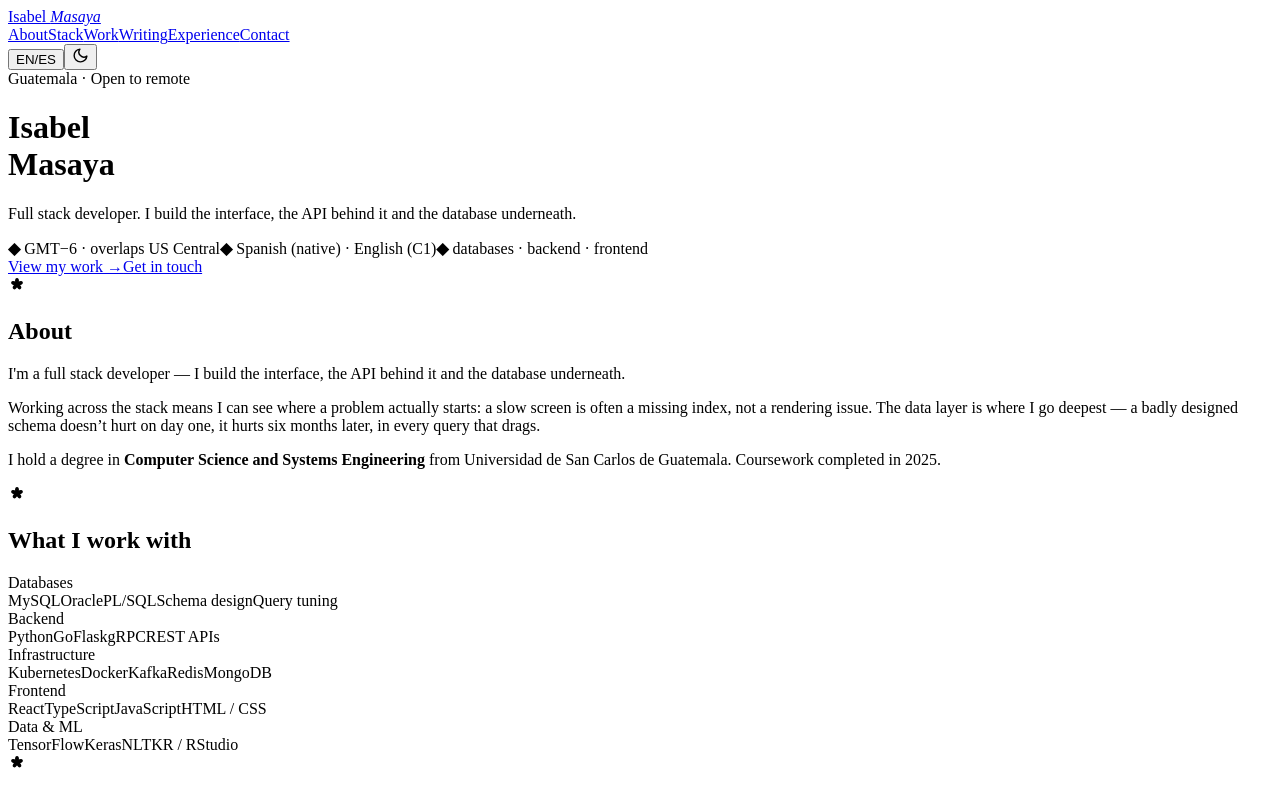
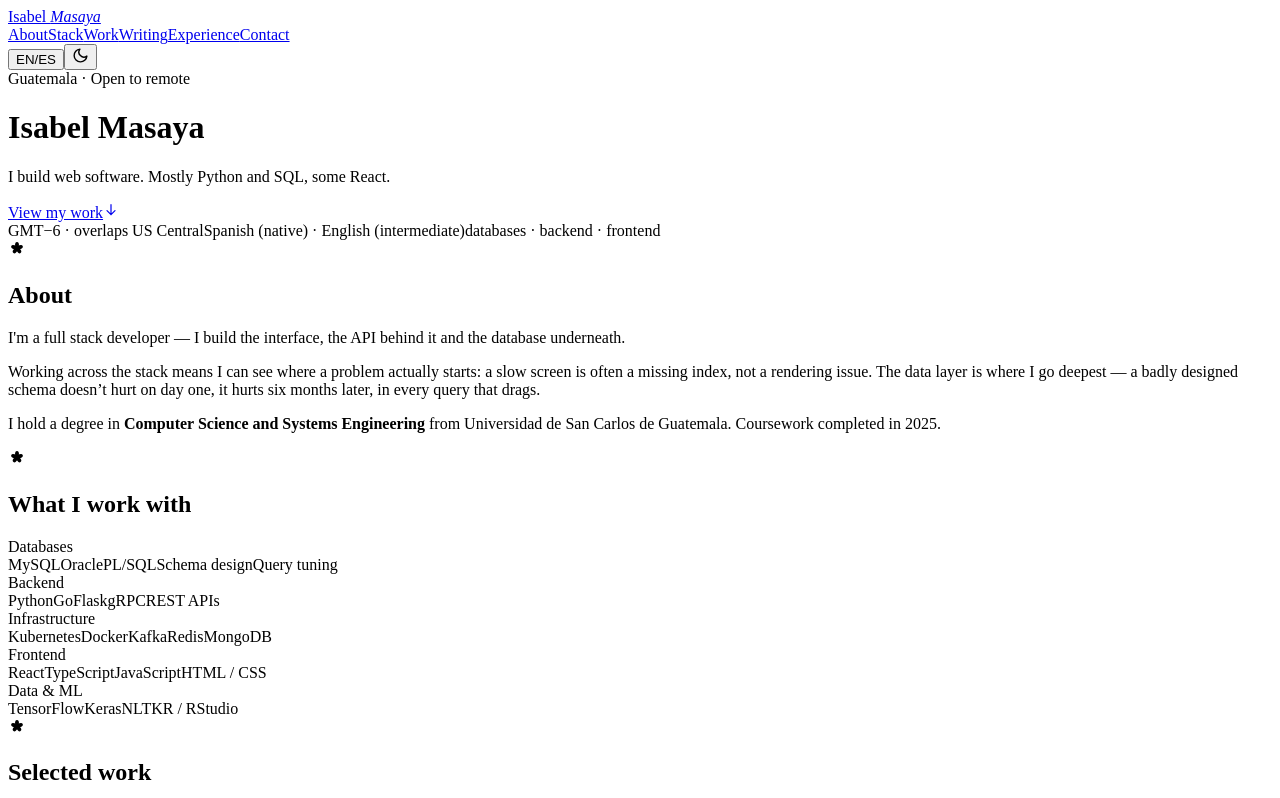
Before and after one commit to isabh17/isabh17.github.io, a React (Vite) app: page / in a window 1280 px wide. Shown: the top 798 px of the page. Built offline with nearby package versions, Linux system fonts and the light colour scheme; the HTML template or start-up script is replaced by a standard one.

Commit message:
Portada minimalista y datos traducidos
- Hero reducido a nombre, una frase y un indicador de scroll
- Banda de datos bajo la portada, traducida por idioma
- Inglés corregido a nivel intermedio en todo el sitio

```diff
--- a/src/App.tsx
+++ b/src/App.tsx
@@ -55,6 +55,14 @@ function Body() {
       <Nav theme={theme} onToggle={toggle} />
       <Hero />
 
+      <div className="metaband">
+        <div className="wrap">
+          <span>{c.meta.timezone}</span>
+          <span>{c.meta.languages}</span>
+          <span>{c.meta.specialty}</span>
+        </div>
+      </div>
+
       <Section id="about" title={t.sections.about}>
         {c.intro.map((x, i) => <p className="lead" key={i}>{x}</p>)}
         <p className="lead">{t.degreeLine(c.degree.degree, c.degree.school, c.degree.detail)}</p>
@@ -94,7 +102,7 @@ function Body() {
       <footer>
         <div className="wrap foot">
           <span>© {new Date().getFullYear()} Isabel Masaya</span>
-          <span>Guatemala · {profile.languages}</span>
+          <span>Guatemala · {c.meta.languages}</span>
         </div>
       </footer>
     </>
--- a/src/components/Hero.tsx
+++ b/src/components/Hero.tsx
@@ -7,18 +7,16 @@ export default function Hero() {
     <header className="hero" id="top">
       <div className="wrap hero-in">
         <div className="mono eyebrow">{profile.location} · {c.available}</div>
-        <h1>Isabel<br /><span className="accent">Masaya</span></h1>
+        <h1>Isabel <span className="accent">Masaya</span></h1>
         <p className="hero-sub">{t.hero.sub}</p>
-        <div className="pills">
-          <span className="pill"><b>◆</b> {profile.timezone}</span>
-          <span className="pill"><b>◆</b> {profile.languages}</span>
-          <span className="pill"><b>◆</b> {profile.specialty}</span>
-        </div>
-        <div className="cta">
-          <a className="btn btn-1" href="#work">{t.hero.cta1}</a>
-          <a className="btn btn-2" href={`mailto:${profile.email}`}>{t.hero.cta2}</a>
-        </div>
       </div>
+      <a className="scroll" href="#work" aria-label={t.hero.cta1}>
+        <span>{t.hero.cta1}</span>
+        <svg viewBox="0 0 24 24" width="16" height="16" fill="none"
+          stroke="currentColor" strokeWidth="1.8" strokeLinecap="round" strokeLinejoin="round">
+          <path d="M12 4v15M6 13l6 6 6-6" />
+        </svg>
+      </a>
     </header>
   )
 }
--- a/src/data/content.ts
+++ b/src/data/content.ts
@@ -8,7 +8,7 @@ export const profile = {
   timezone: 'GMT−6 · overlaps US Central',
   email: 'silverisa17@gmail.com',
   github: 'https://github.com/isabh17',
-  languages: 'Spanish (native) · English (C1)',
+  languages: 'Spanish (native) · English (intermediate)',
 }
 
 export const stackGroups = [
@@ -28,6 +28,7 @@ export const magazineLink = 'https://issuu.com/revistaecys/docs/vigesimaoctava-r
 
 type Copy = {
   available: string
+  meta: { timezone: string; languages: string; specialty: string }
   intro: string[]
   degree: { degree: string; school: string; detail: string }
   stackLabels: Record<string, string>
@@ -39,6 +40,7 @@ type Copy = {
 export const content: Record<Lang, Copy> = {
   en: {
     available: 'Open to remote',
+    meta: { timezone: 'GMT−6 · overlaps US Central', languages: 'Spanish (native) · English (intermediate)', specialty: 'databases · backend · frontend' },
     intro: [
       "I'm a full stack developer — I build the interface, the API behind it and the database underneath.",
       'Working across the stack means I can see where a problem actually starts: a slow screen is often a missing index, not a rendering issue. The data layer is where I go deepest — a badly designed schema doesn’t hurt on day one, it hurts six months later, in every query that drags.',
@@ -126,6 +128,7 @@ export const content: Record<Lang, Copy> = {
 
   es: {
     available: 'Disponible para remoto',
+    meta: { timezone: 'GMT−6 · coincide con el centro de EE. UU.', languages: 'Español (nativo) · Inglés (intermedio)', specialty: 'bases de datos · backend · frontend' },
     intro: [
       'Hago software web. Sobre todo Python y SQL, algo de React.',
       'Las bases de datos son la parte que de verdad me gusta. Casi siempre la pantalla lenta resulta ser un índice que falta.',
--- a/src/data/i18n.tsx
+++ b/src/data/i18n.tsx
@@ -16,8 +16,8 @@ export const ui: Record<Lang, Ui> = {
     nav: { about: 'About', stack: 'Stack', work: 'Work', writing: 'Writing', experience: 'Experience', contact: 'Contact' },
     sections: { about: 'About', stack: 'What I work with', work: 'Selected work', writing: 'Beyond the code', experience: 'Experience' },
     hero: {
-      sub: 'Full stack developer. I build the interface, the API behind it and the database underneath.',
-      cta1: 'View my work →', cta2: 'Get in touch',
+      sub: 'I build web software. Mostly Python and SQL, some React.',
+      cta1: 'View my work', cta2: 'Get in touch',
     },
     contact: {
       title: 'Let’s talk',
@@ -33,8 +33,8 @@ export const ui: Record<Lang, Ui> = {
     nav: { about: 'Perfil', stack: 'Stack', work: 'Proyectos', writing: 'Más allá', experience: 'Experiencia', contact: 'Contacto' },
     sections: { about: 'Perfil', stack: 'Con qué trabajo', work: 'Proyectos', writing: 'Más allá del código', experience: 'Experiencia' },
     hero: {
-      sub: 'Desarrolladora full stack. Construyo la interfaz, la API que hay detrás y la base de datos debajo.',
-      cta1: 'Ver proyectos →', cta2: 'Escríbeme',
+      sub: 'Hago software web. Sobre todo Python y SQL, algo de React.',
+      cta1: 'Ver proyectos', cta2: 'Escríbeme',
     },
     contact: {
       title: 'Hablemos',
--- a/src/styles.css
+++ b/src/styles.css
@@ -199,3 +199,28 @@ section{padding:118px 0}
 .proj{padding:42px}
 .proj p{max-width:62ch}
 @media(max-width:560px){section{padding:74px 0}}
+
+
+/* ───────── hero minimalista ───────── */
+.hero{min-height:78vh;display:flex;flex-direction:column;justify-content:center;
+  padding:60px 0 40px;position:relative}
+.hero h1{font-size:clamp(3.2rem,11vw,7.5rem);line-height:.98;letter-spacing:-1.5px}
+.hero .eyebrow{margin-bottom:30px}
+.hero-sub{font-size:clamp(1.15rem,2.6vw,1.6rem);margin-top:32px;max-width:24ch;
+  color:var(--muted);line-height:1.5}
+.hero .pills,.hero .cta{display:none}
+.scroll{position:absolute;left:26px;bottom:34px;display:inline-flex;align-items:center;gap:10px;
+  color:var(--muted);font-family:var(--font-mono);font-size:.72rem;letter-spacing:1.4px;
+  text-transform:uppercase;transition:color .25s}
+.scroll:hover{color:var(--accent)}
+.scroll svg{animation:bob 2.2s ease-in-out infinite}
+@keyframes bob{0%,100%{transform:translateY(0)}50%{transform:translateY(5px)}}
+@media(prefers-reduced-motion:reduce){.scroll svg{animation:none}}
+
+.metaband{border-top:1px solid var(--line);border-bottom:1px solid var(--line);
+  background:var(--surface);position:relative;z-index:2}
+.metaband .wrap{display:flex;justify-content:space-between;gap:24px;flex-wrap:wrap;
+  padding-top:18px;padding-bottom:18px;font-family:var(--font-mono);
+  font-size:.72rem;letter-spacing:1.1px;color:var(--faint);text-transform:uppercase}
+@media(max-width:700px){.metaband .wrap{flex-direction:column;gap:9px}
+  .scroll{left:24px;bottom:26px}}
```
Also changed, not shown: 5 other files (tests, documents, lock files or other folders).
